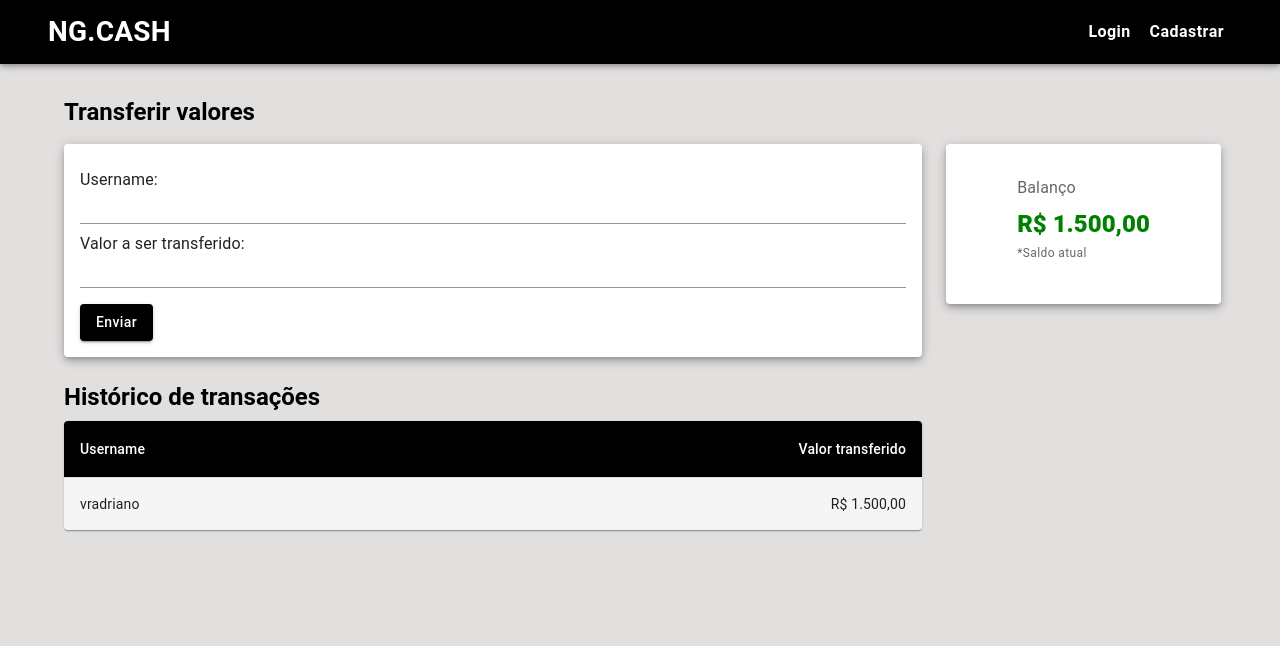
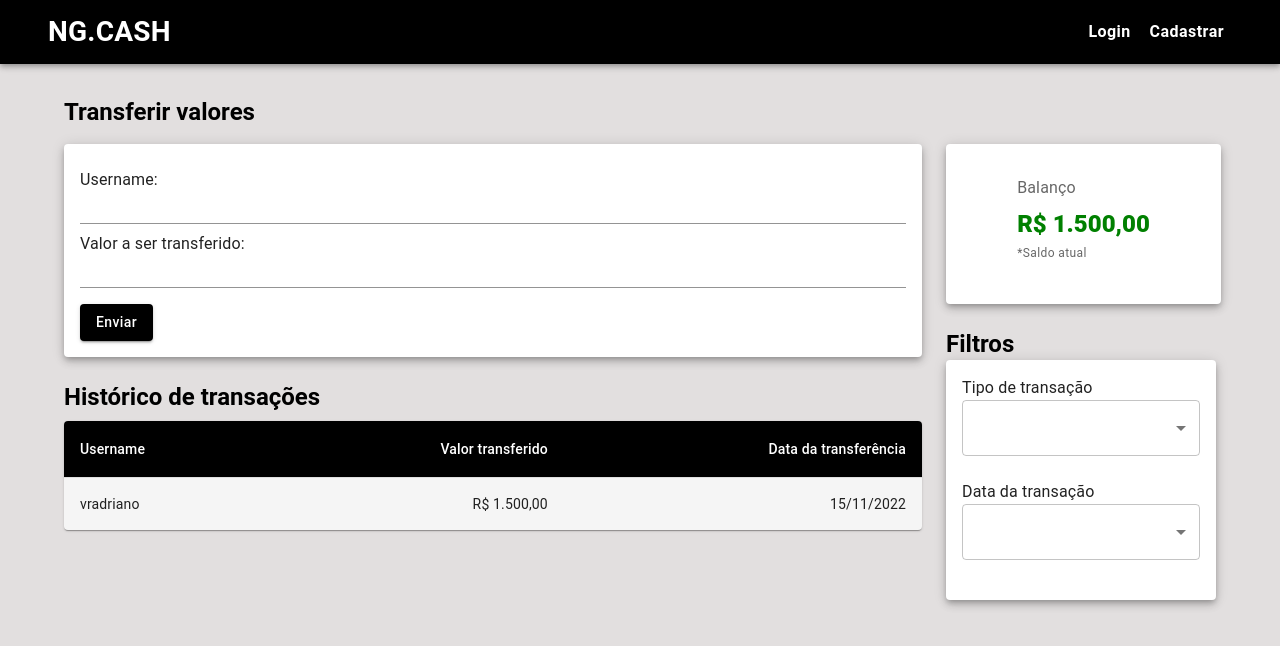
Before and after one commit to vradriano/payment-front-end, a Next.js app: page / in a window 1280 px wide. Shown: the top 646 px of the page. Built offline with nearby package versions, Linux system fonts and the light colour scheme.

Commit message:
FilterComponent

```diff
--- a/pages/index.tsx
+++ b/pages/index.tsx
@@ -1,8 +1,9 @@
 import { Header } from '../src/Components/Header'
-import { Box, Container, Grid, Typography } from '@mui/material'
+import { Box, Container, Grid, Typography, Card } from '@mui/material'
 import { TotalBalance } from '../src/Components/TotalBalance'
 import { TransferComponent } from '../src/Components/TransferComponent'
 import { HistoryComponent } from '../src/Components/HistoryComponent'
+import { FilterComponent } from '../src/Components/FilterComponent'
 
 export default function Home() {
   return (
@@ -29,6 +30,14 @@ export default function Home() {
 
             <Grid item xs={12} md={3}>
               <TotalBalance />
+
+              <Box>
+                <Typography variant="h5" sx={{ mt: 3, mb: -2, fontWeight: 600, fontFamily: 'Roboto'}}>
+                  Filtros
+                </Typography>
+
+                <FilterComponent />
+              </Box>
             </Grid>
         </Grid>
       </Container>
--- /dev/null
+++ b/src/Components/FilterComponent/index.tsx
@@ -0,0 +1,43 @@
+import {
+  Typography,
+  Select,
+  MenuItem,
+  Grid,
+  CardContent,
+  FormControl,
+  InputLabel,
+  Input,
+  Card
+} from '@mui/material'
+import { CurrencyFormat } from '../../services/currencyFormat';
+
+export function FilterComponent() {
+  return (
+    <Grid item>
+      <Card elevation={5} sx={{ mt: 2, height: 240 }}>
+        <CardContent>
+          <FormControl fullWidth>
+            <Typography>Tipo de transação</Typography>
+            <Select
+              name="transactionType"
+              fullWidth
+            >
+              <MenuItem value="CashIn">Cash-in</MenuItem>
+              <MenuItem value="CashOut">Cash-out</MenuItem>
+            </Select>
+          </FormControl>
+
+          <FormControl fullWidth sx={{ mt: 3 }}>
+            <Typography>Data da transação</Typography>
+            <Select
+              name="transactionType"
+              fullWidth
+            >
+              <MenuItem value="15/11/2022">15/11/2022</MenuItem>
+            </Select>
+          </FormControl>
+        </CardContent>
+      </Card>
+    </Grid>
+  );
+}
--- /dev/null
+++ b/src/Components/FilterComponent/styles.ts
@@ -0,0 +1,6 @@
+export const styles = {
+  cardWrapper: {
+    mt: 2,
+    height: 240
+  }
+}
--- a/src/Components/Header/index.tsx
+++ b/src/Components/Header/index.tsx
@@ -10,6 +10,8 @@ import { styles } from './styles'
 import Link from 'next/link'
 
 export function Header() {
+  const hasSession = false
+
   return (
     <Box sx={{ flexGrow: 1 }}>
       <AppBar position="static" sx={styles.header}>
@@ -18,6 +20,10 @@ export function Header() {
             <Typography variant="h6" component="div" sx={styles.logoTitle}>
               NG.CASH
             </Typography>
+
+            {
+              !hasSession ? (
+                <>
                   <Link href="/signin">
                     <Button sx={styles.redirectLink}>Login</Button>
                   </Link>
@@ -25,6 +31,16 @@ export function Header() {
                   <Link href="/signup">
                     <Button sx={styles.redirectLink}>Cadastrar</Button>
                   </Link>
+                </>
+              ) : (
+                <>
+                  <Link href="/">
+                    <Button sx={styles.redirectLink}>Deslogar</Button>
+                  </Link>
+                </>
+              )
+            }
+
           </Toolbar>
         </Container>
       </AppBar>
--- a/src/Components/HistoryComponent/index.tsx
+++ b/src/Components/HistoryComponent/index.tsx
@@ -1,12 +1,16 @@
 import * as React from 'react';
-import { styled } from '@mui/material/styles';
-import Table from '@mui/material/Table';
-import TableBody from '@mui/material/TableBody';
-import TableCell, { tableCellClasses } from '@mui/material/TableCell';
-import TableContainer from '@mui/material/TableContainer';
-import TableHead from '@mui/material/TableHead';
-import TableRow from '@mui/material/TableRow';
-import Paper from '@mui/material/Paper';
+import {
+  Table,
+  TableBody,
+  TableCell,
+  tableCellClasses,
+  TableContainer,
+  TableHead,
+  TableRow,
+  Paper,
+  styled
+} from '@mui/material'
+
 import { CurrencyFormat } from '../../services/currencyFormat';
 
 const StyledTableCell = styled(TableCell)(({ theme }) => ({
@@ -37,6 +41,7 @@ export function HistoryComponent() {
           <TableRow>
             <StyledTableCell>Username</StyledTableCell>
             <StyledTableCell align="right">Valor transferido</StyledTableCell>
+            <StyledTableCell align="right">Data da transferência</StyledTableCell>
           </TableRow>
         </TableHead>
         <TableBody>
@@ -45,6 +50,7 @@ export function HistoryComponent() {
               vradriano
             </StyledTableCell>
             <StyledTableCell align="right">{CurrencyFormat(1500)}</StyledTableCell>
+            <StyledTableCell align="right">15/11/2022</StyledTableCell>
           </StyledTableRow>
         </TableBody>
       </Table>
```
Lines whose indentation alone changed are shown as unchanged.
